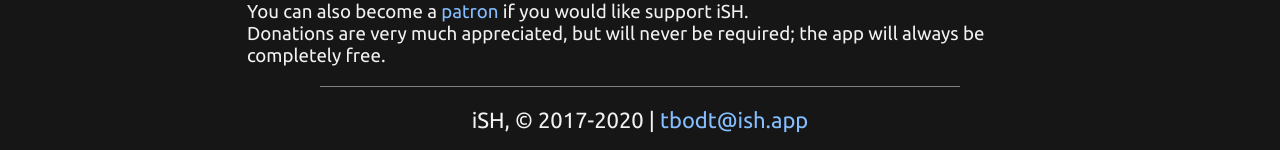
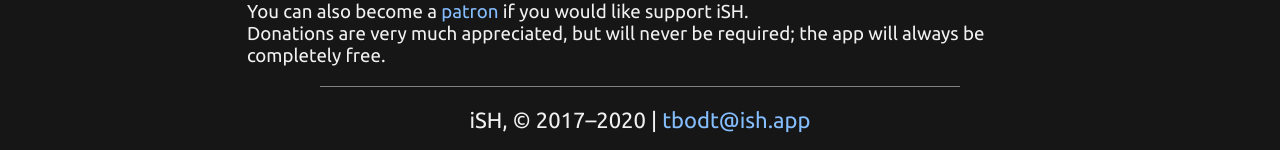
Before and after one commit to ish-app/ish.app, a Jekyll site: the page built from index.html, in a window 1280 px wide and 900 px high, scrolled down 1379 px. Shown: the part 747-897 px from the top of the window. Built offline with Jekyll 4.4.1, drawn with Linux system fonts in a browser that asks for light colours.

Commit message:
Use the right dash

```diff
--- a/_layouts/default.html
+++ b/_layouts/default.html
@@ -43,7 +43,7 @@
         <div class="footer"> <!-- Footer -->
             <hr />
             <!-- Todo: Add icons in footer for different contact methods (email/twitter/github/whatever) -->
-            <p class="meds footertext">{{ site.title }}, &copy; 2017-{{ 'now' | date: "%Y" }} | <a href="mailto:{{ site.email }}">{{ site.email }}</a></p>
+            <p class="meds footertext">{{ site.title }}, &copy; 2017–{{ 'now' | date: "%Y" }} | <a href="mailto:{{ site.email }}">{{ site.email }}</a></p>
         </div>
     </body>
 </html>
```
